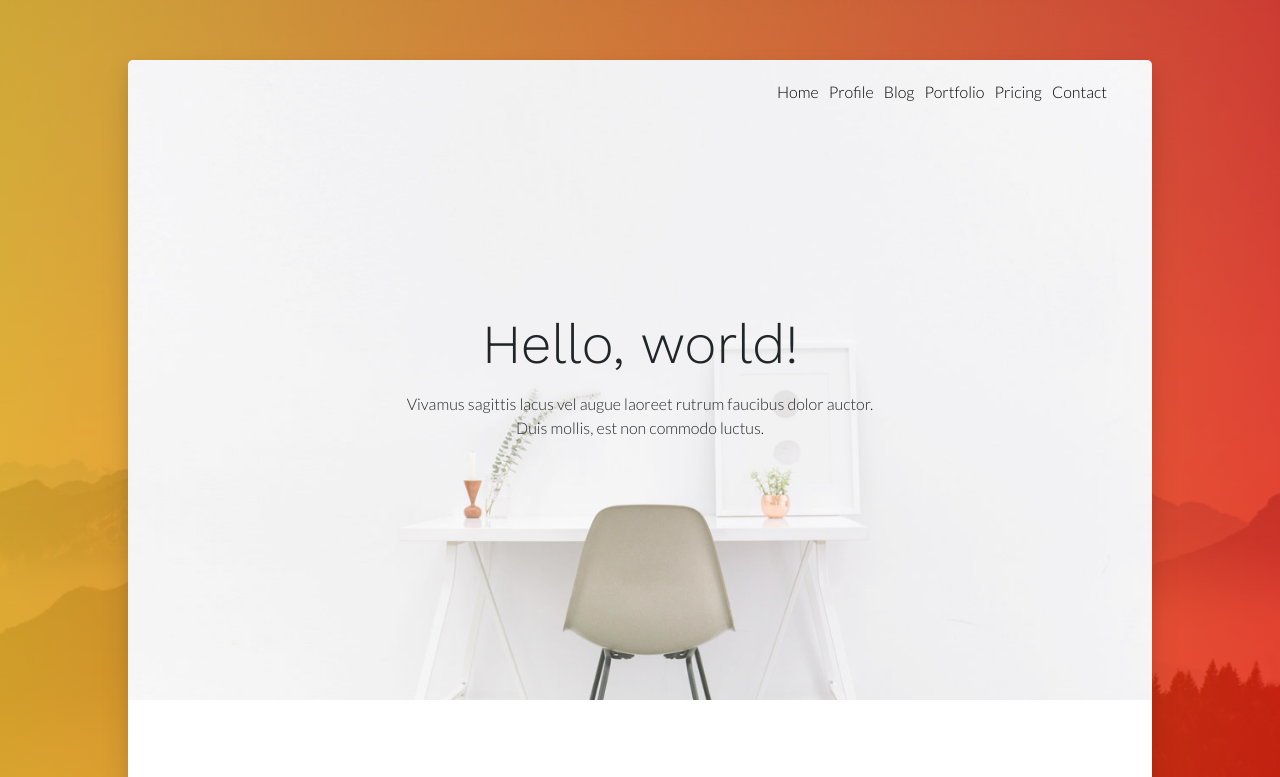
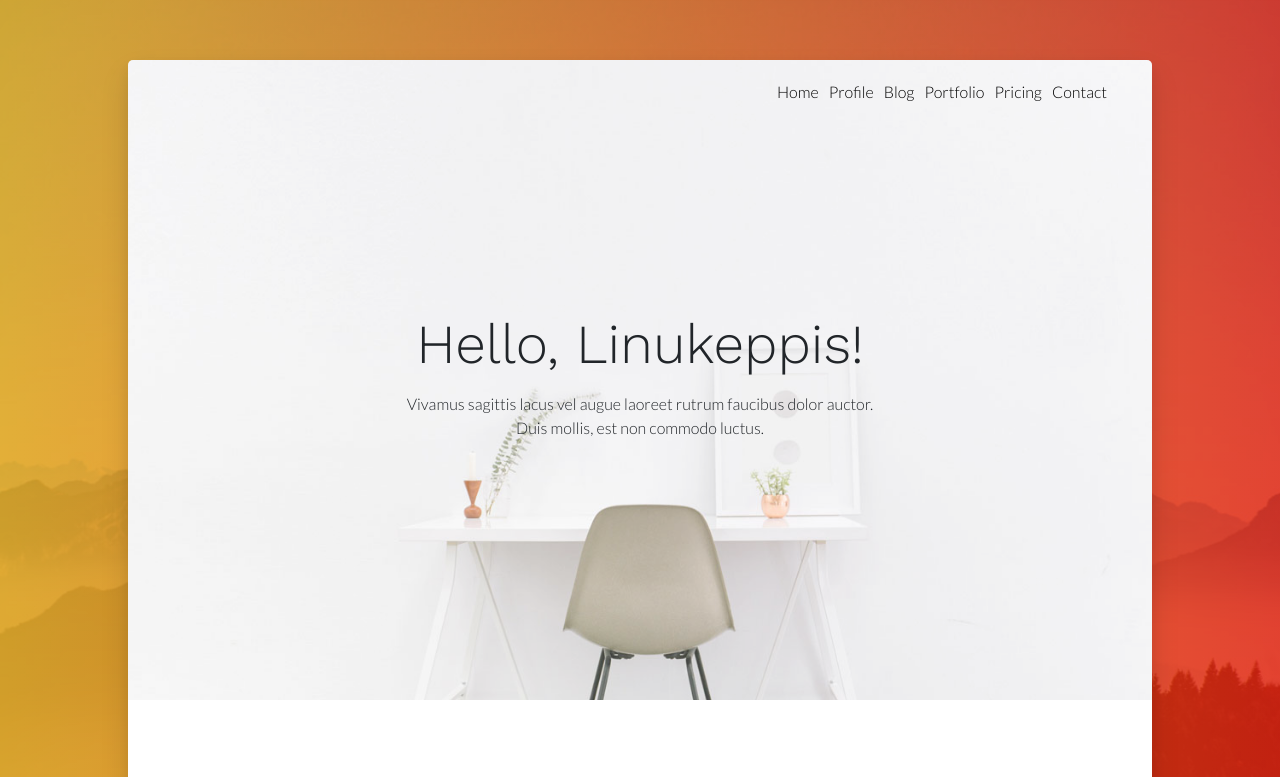
Before and after one commit to Linukeppis/linukeppis, a plain HTML site: page index.html in a window 1280 px wide. Shown: the top 777 px of the page. Drawn offline with nearby package versions, Linux system fonts and the light colour scheme; some icons are missing.

Commit message:
Update index.html

```diff
--- a/index.html
+++ b/index.html
@@ -67,7 +67,7 @@
 
 </nav>		<div class="jumbotron d-flex align-items-center" style="background-image: url(img/hero-2.jpg)">
   <div class="container text-center">
-    <h1 class="display-2 mb-4">Hello, world!</h1>
+    <h1 class="display-2 mb-4">Hello, Linukeppis!</h1>
     <p>
       Vivamus sagittis lacus vel augue laoreet rutrum faucibus dolor auctor.<br>Duis mollis, est non commodo luctus.
     </p>
```
